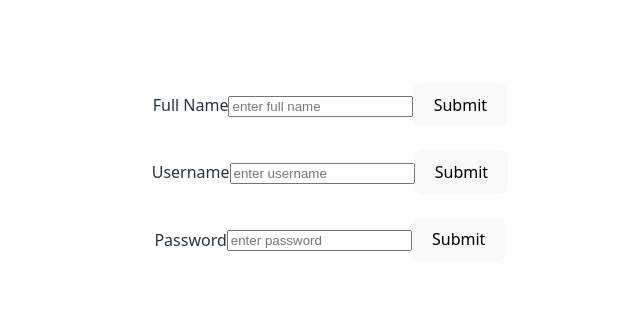
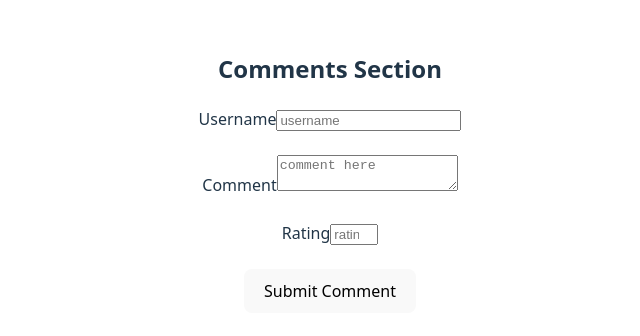
Before and after one commit to shehwarm/DeltaReact, a React (Vite) app in the folder react-states-class/: page / in a window 1280 px wide. Shown: the part 228-564 px from the top of the page, without its empty margins (310-950 px from the left). Built offline with nearby package versions, Linux system fonts and the light colour scheme.

Commit message:
feat: add Comments component for user feedback and update Form component layout

```diff
--- a/react-states-class/src/App.jsx
+++ b/react-states-class/src/App.jsx
@@ -1,13 +1,13 @@
 import './App.css';
 import Form from './Form.jsx';
-
+import Comments from './Comments.jsx';
 
 function App() {
 
   return <>
 
-    <Form />
 
+    <Comments />
   </>;
 
 }
--- /dev/null
+++ b/react-states-class/src/Comments.jsx
@@ -0,0 +1,71 @@
+import { useState } from "react";
+
+export default function Comments() {
+    let [formData, setFormData] = useState({
+        username: "",
+        comment: "",
+        rating: ""
+    });
+
+    let handleInputChange = (event) => {
+        setFormData( (currData) => {
+            return {
+                ...currData,
+                [event.target.name]: event.target.value
+            };
+        });
+    };
+
+    let handleSubmit = (event) => {
+        event.preventDefault();
+        setFormData({
+            username: "",
+            comment: "",
+            rating: ""
+        });
+    };
+
+    return (
+        <div>
+            <h2>Comments Section</h2>
+            <form onSubmit={handleSubmit}>
+                <label htmlFor="username">Username</label>
+                <input
+                placeholder="username"
+                type="text"
+                value={formData.username}
+                onChange={handleInputChange}
+                id="username"
+                name="username"
+                />
+                <br></br>
+                <br></br>
+
+                <label htmlFor="comment">Comment</label>
+                <textarea
+                placeholder="comment here"
+                value={formData.comment}
+                onChange={handleInputChange}
+                id="comment"
+                name="comment"
+                >
+                </textarea>
+                <br></br>
+                <br></br>
+
+                <label htmlFor="rating">Rating</label>
+                <input
+                placeholder="rating"
+                type="number" min="1" max="5"
+                value={formData.rating}
+                onChange={handleInputChange}
+                id="rating"
+                name="rating"
+                />
+                <br></br>
+                <br></br>
+                <button>Submit Comment</button>
+            </form>
+        </div>
+    );
+}
--- a/react-states-class/src/Form.jsx
+++ b/react-states-class/src/Form.jsx
@@ -37,7 +37,7 @@ export default function Form() {
              id="fullName"
              name="fullName"
              />
-            <button>Submit</button>
+
                <br></br>
                <br></br>
             <label htmlFor="username">Username</label>
@@ -49,7 +49,7 @@ export default function Form() {
              id="username"
              name="username"
              />
-            <button>Submit</button>
+
 
              <br></br>
                <br></br>
```
